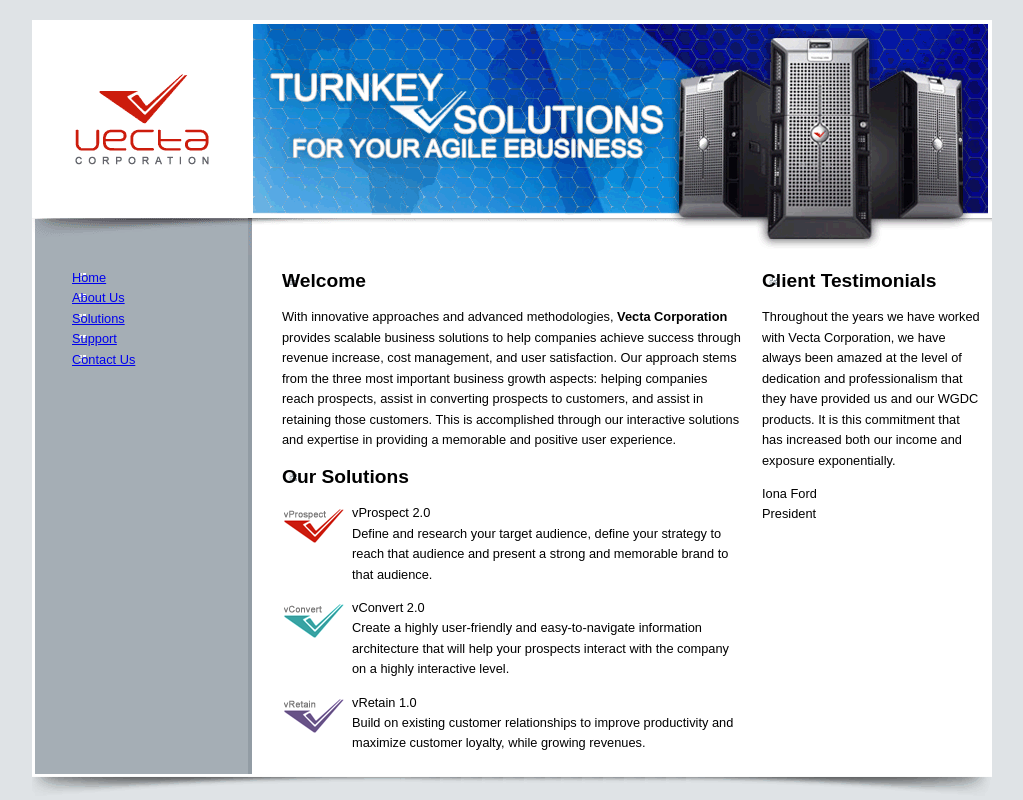
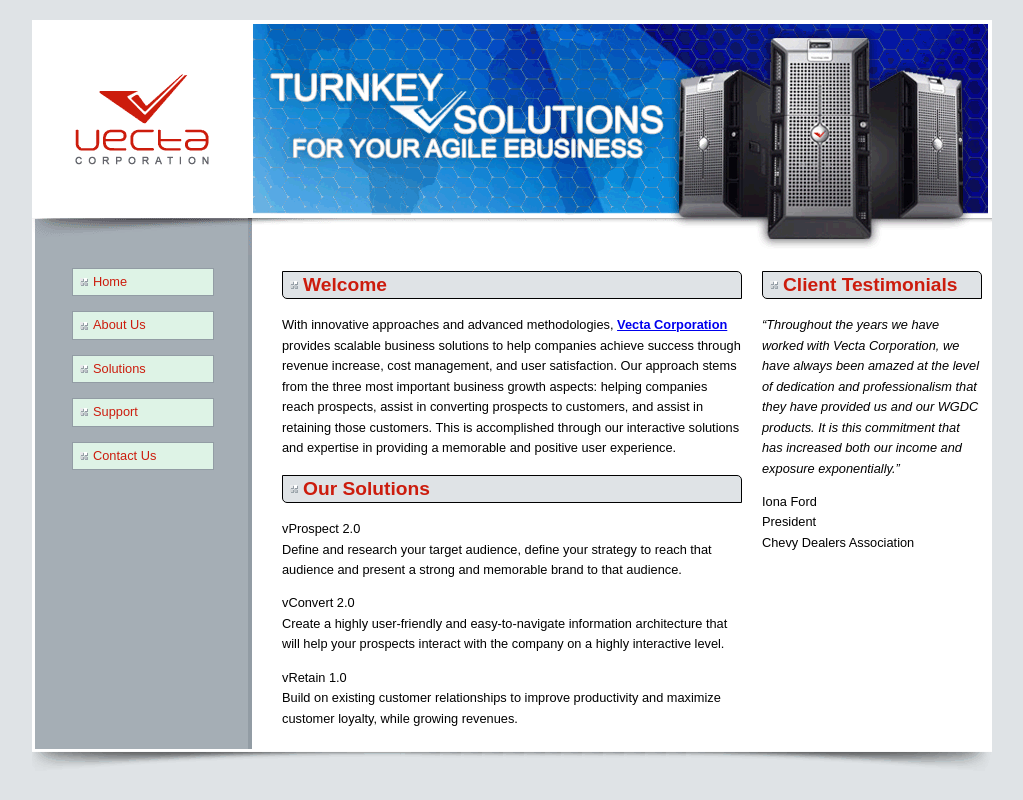
Before and after one commit to meleung/COMM646Final, a plain HTML site: page vectacorp/index.html in a window 1280 px wide. Shown: the whole page, without its empty margins (128-1151 px from the left). Drawn offline with Linux system fonts and the light colour scheme.

Commit message:
Complete Part 1

```diff
--- a/vectacorp/index.html
+++ b/vectacorp/index.html
@@ -7,6 +7,31 @@
     <link href="styles/styles.css" type="text/css" rel="stylesheet">
     <!--[if IE]><script src="http://html5shiv.googlecode.com/svn/trunk/html5.js"></script><![endif]-->
     <script src="scripts/jquery-3.4.1.min.js"></script>
+    <script>
+        $(document).ready(function () {
+            "use strict";
+            window.console.log("Hello!!!");
+            $('section h2, aside h2').css({
+                "border" : "solid black 1px",
+                "color" : "#CC1C0D",
+                "padding" : "3px 0 3px 20px",
+                "border-radius" : "0 5px 0 5px",
+                "background-color" : "#DFE3E6"
+            });
+            $('nav li a').addClass("navigation");
+            $('.navigation').css({
+                "border" : "solid #929CA4 1px",
+                "color" : "#CC1C0D",
+                "padding" : "3px 0 3px 20px",
+                "background-color" : "#DEF3E6"
+            });
+            $('main section p').removeClass('vprospect vconvert vretain');
+            $('aside p').last().append("<br>Chevy Dealers Association");
+            $('aside p').first().contents().wrap("<q></q>");
+            $('aside p q').css({"font-style" : "italic"});
+            $('section p b').contents().wrap("<a href='http://www.vectacorp.com'></a>");
+        });
+    </script>
 </head>
 
 <body>
```
